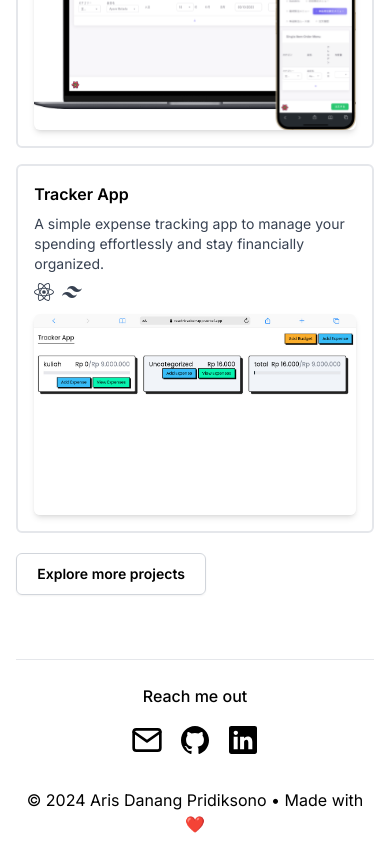
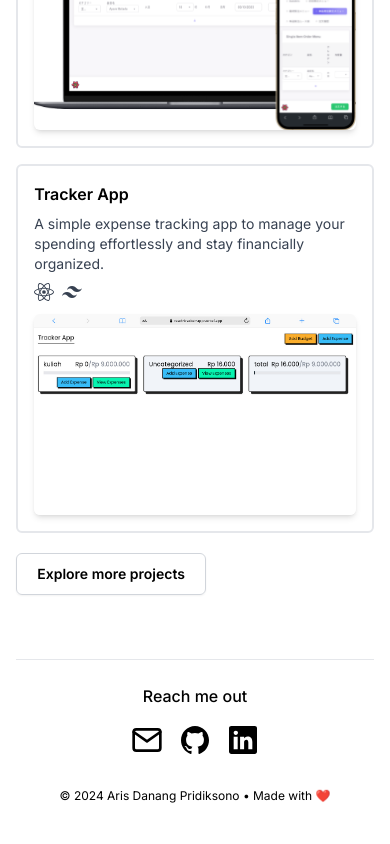
Before and after one commit to arisdanang/personal-web, a Next.js app: page / in a window 390 px wide. Shown: the part 1120-1964 px from the top of the page. After the commit the page ends 1932 px from the top, so only its background shows below. Built offline with nearby package versions, Linux system fonts and the light colour scheme.

Commit message:
fix: font size

```diff
--- a/src/app/layout/Footer.tsx
+++ b/src/app/layout/Footer.tsx
@@ -45,7 +45,7 @@
           </div>
         </div>
         <div className="mt-8">
-          <p className="text-center">
+          <p className="text-center text-xs md:text-base">
             © {new Date().getFullYear()} Aris Danang Pridiksono • Made with ❤️
           </p>
         </div>
```
